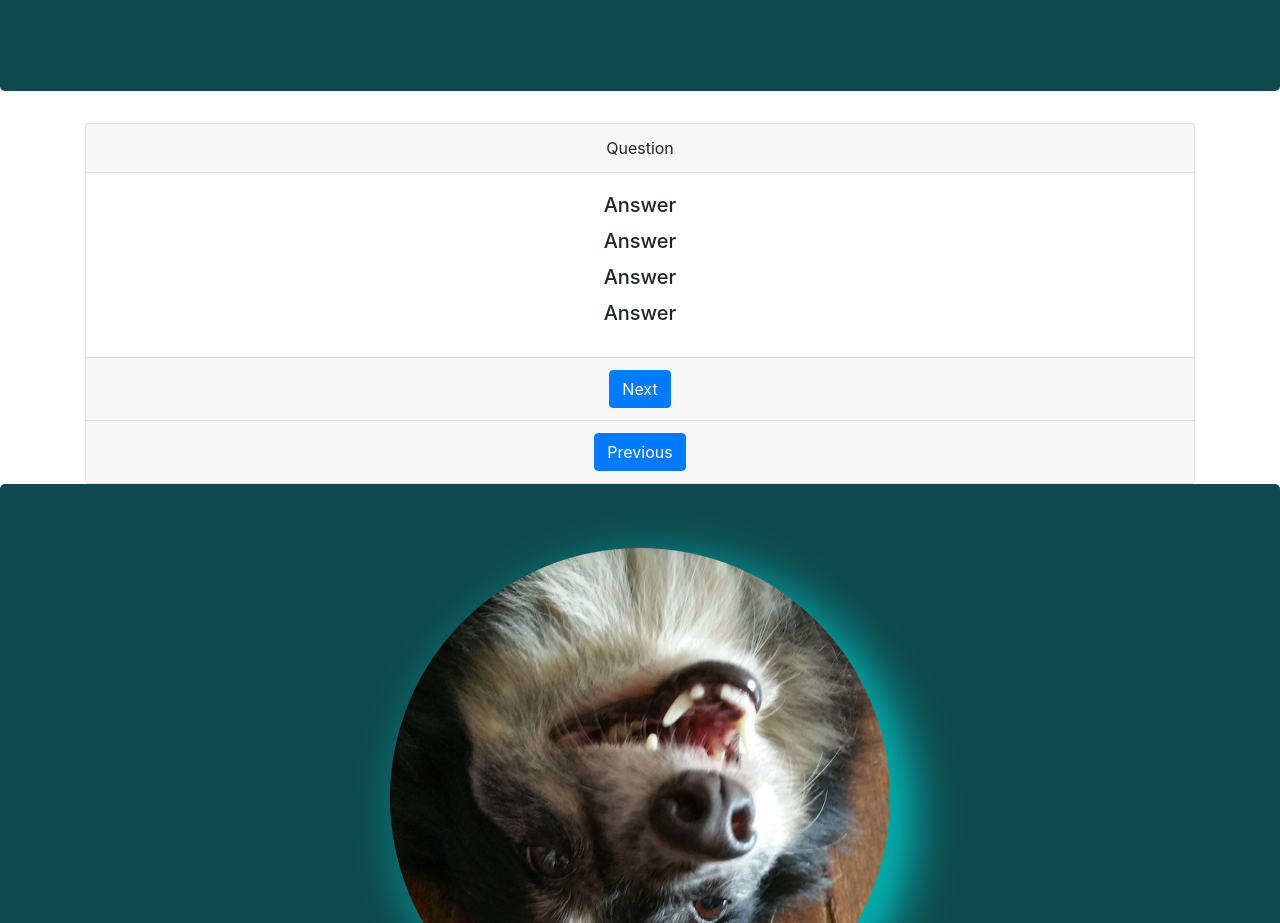
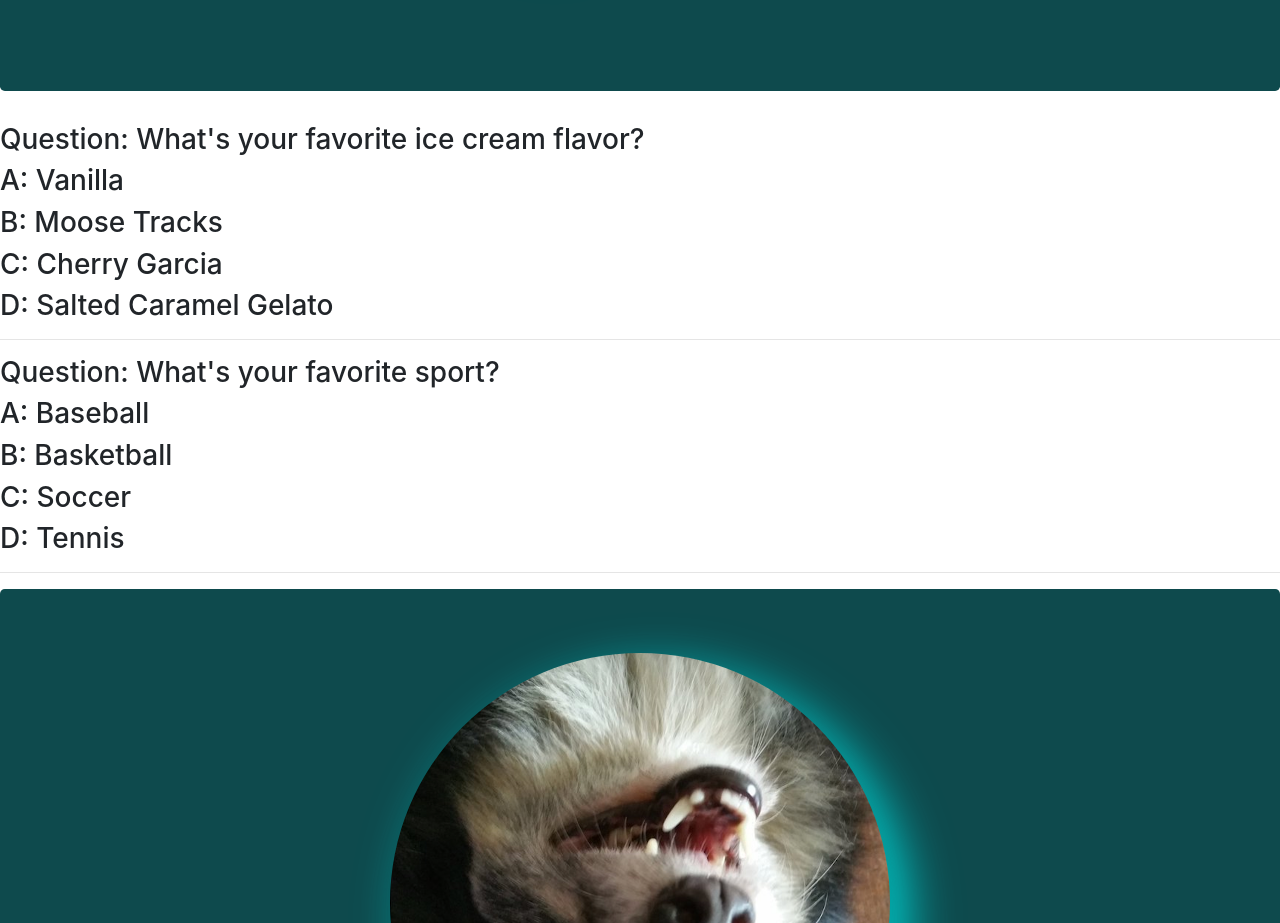
Before and after one commit to dziekan30/what_dog_am_i_app, a React (Create React App) app: page / in a window 1280 px wide. Shown: the part 960-1883 px from the top of the page. Built offline with nearby package versions, Linux system fonts and the light colour scheme.

Commit message:
added questions

```diff
--- /dev/null
+++ b/src/Question.js
@@ -0,0 +1,30 @@
+import React from "react"
+
+function Question(props) {
+  return (
+  <div>
+      <h3 style={{display: !props.question && "none"}}> Question: {props.question}</h3>
+      <h3 style={{display: !props.answerA && "none"}}> A: {props.answerA}</h3>
+      <h3 style={{display: !props.answerB && "none"}}> B: {props.answerB}</h3>
+      <h3 style={{display: !props.answerC && "none"}}> C: {props.answerC}</h3>
+      <h3 style={{display: !props.answerD && "none"}}> D: {props.answerD}</h3>
+      <hr/>
+  </div>
+        );
+}
+
+export default Question;
+
+
+
+// function Joke(props) {
+//     return (
+//         <div>
+//             <h3 style={{display: !props.question && "none"}}>Question: {props.question}</h3>
+//             <h3 style={{color: !props.question && "#888888"}}>Answer: {props.punchLine}</h3>
+//             <hr/>
+//         </div>
+//     )
+// }
+
+// export default Joke
--- a/src/components/Home.js
+++ b/src/components/Home.js
@@ -1,29 +1,71 @@
-import React from 'react'
-import {Card} from 'react-bootstrap'
-import {Button} from 'react-bootstrap'
-import {Container} from 'react-bootstrap'
+import React from "react"
+import Question from '../Question'
+import questionsData from '../questionsData'
+
+// import Joke from "../Joke"
+// import jokesData from "../jokesData"
+
+// function Home() {
+//     const jokeComponents = jokesData.map(joke => <Joke key question={joke.question} punchLine={joke.punchLine} />)
+
+
+//     return (
+//         <div>
+//             {jokeComponents}
+//         </div>
+//     )
+// }
+
+// export default Home
 
 
 function Home() {
+  const questionComponents = questionsData.map(question => <Question
+    question={question.question}
+    answerA={question.answerA}
+    answerB={question.answerB}
+    answerC={question.answerC}
+    answerD={question.answerD}
+
+    /> )
+
+
   return (
-    <div>
-    <Container>
-      <Card className="text-center">
-        <Card.Header>Question</Card.Header>
-        <Card.Body>
-          <Card.Title>Answer</Card.Title>
-          <Card.Title>Answer</Card.Title>
-          <Card.Title>Answer</Card.Title>
-          <Card.Title>Answer</Card.Title>
+      <div>
+        {questionComponents}
+      </div>
+    )
+}
+export default Home;
 
-        </Card.Body>
 
-        <Card.Footer> <Button variant="primary">Next</Button></Card.Footer>
-        <Card.Footer> <Button variant="primary">Previous</Button></Card.Footer>
-      </Card>
-      </Container>
-    </div>
-    );
-}
 
-export default Home;
+
+
+// function App() {
+//     jokesData.map(joke => {
+//         return (
+//             <Joke question={joke.question} punchLine={joke.pu} />
+//         )
+//     })
+
+
+
+// <Container>
+
+
+
+//       <Card className="text-center">
+//         <Card.Header>Question</Card.Header>
+//         <Card.Body>
+//           <Card.Title>Answer</Card.Title>
+//           <Card.Title>Answer</Card.Title>
+//           <Card.Title>Answer</Card.Title>
+//           <Card.Title>Answer</Card.Title>
+
+//         </Card.Body>
+
+//         <Card.Footer> <Button variant="primary">Next</Button></Card.Footer>
+//         <Card.Footer> <Button variant="primary">Previous</Button></Card.Footer>
+//       </Card>
+//       </Container>
--- /dev/null
+++ b/src/questionsData.js
@@ -0,0 +1,56 @@
+const questionsData = [
+
+    {
+      id: 1,
+      question: "What's your favorite ice cream flavor?",
+      answerA: "Vanilla",
+      answerB: "Moose Tracks",
+      answerC: "Cherry Garcia",
+      answerD: "Salted Caramel Gelato"
+    },
+    {
+      id: 2,
+      question: "What's your favorite sport?",
+      answerA: "Baseball",
+      answerB: "Basketball",
+      answerC: "Soccer",
+      answerD: "Tennis"
+    }
+
+                        ]
+
+export default questionsData;
+
+// const jokesData = [
+//     {
+//         id: 1,
+//         punchLine: "It’s hard to explain puns to kleptomaniacs because they always take things literally."
+//     },
+//     {
+//         id: 2,
+//         question: "What's the best thing about Switzerland?",
+//         punchLine: "I don't know, but the flag is a big plus!"
+//     },
+//     {
+//         id: 3,
+//         question: "Did you hear about the mathematician who's afraid of negative numbers?",
+//         punchLine: "He'll stop at nothing to avoid them!"
+//     },
+//     {
+//         id: 4,
+//         question: "Hear about the new restaurant called Karma?",
+//         punchLine: "There’s no menu: You get what you deserve."
+//     },
+//     {
+//         id: 5,
+//         question: "Did you hear about the actor who fell through the floorboards?",
+//         punchLine: "He was just going through a stage."
+//     },
+//     {
+//         id: 6,
+//         question: "Did you hear about the claustrophobic astronaut?",
+//         punchLine: "He just needed a little space."
+//     }
+// ]
+
+// export default jokesData
```
